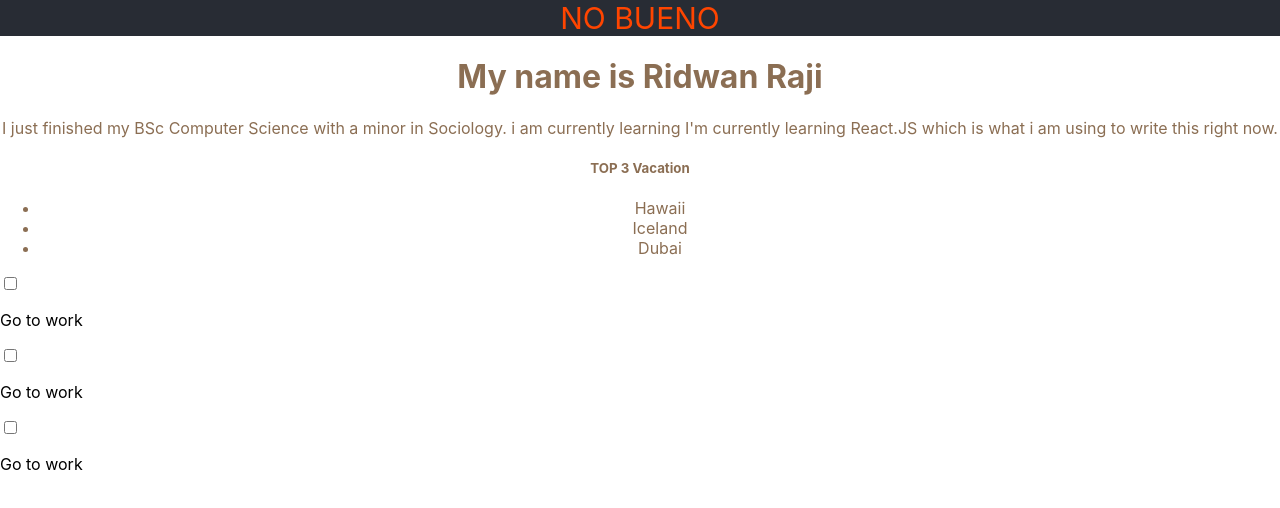
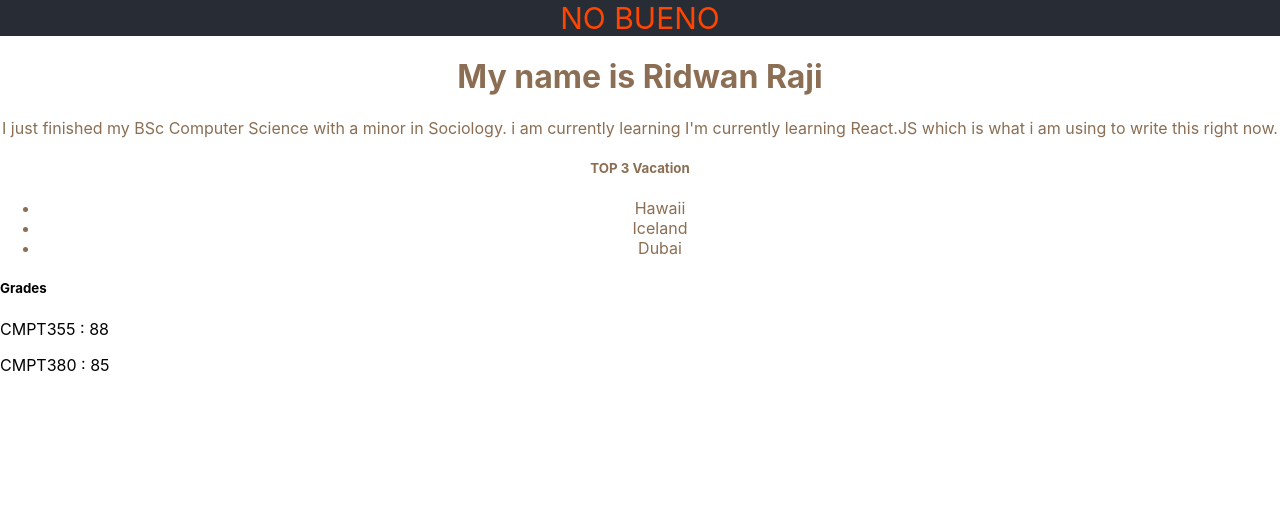
Before and after one commit to ridwanraji/LearnReact, a React (Create React App) app: page / in a window 1280 px wide. Shown: the top 508 px of the page. Built offline with nearby package versions, Linux system fonts and the light colour scheme.

Commit message:
Understanding props and reusable components

```diff
--- a/src/App.js
+++ b/src/App.js
@@ -1,16 +1,24 @@
 import React from 'react';
-import CheckboxComponent from './Components/CheckboxComp'
+// import CheckboxComponent from './Components/CheckboxComp'
 import NavComponent from './Components/NavComponent'
 import MyInfo from './Components/MyInfo'
+import SchoolGrades from './Components/SchoolGradesComponent'
 
 function App() {
   return (
     <div>
       <NavComponent />
+
       <MyInfo />
-      <CheckboxComponent />
-      <CheckboxComponent />
-      <CheckboxComponent />
+
+      <h5> Grades </h5>
+      <SchoolGrades
+        course = "CMPT355"
+        grade = "88"/>
+
+      <SchoolGrades
+        course = "CMPT380"
+        grade = "85"/>
     </div>
   );
 }
--- /dev/null
+++ b/src/Components/SchoolGradesComponent.js
@@ -0,0 +1,11 @@
+import React from 'react'
+
+function SchoolGrades (props) {
+    return(
+        <div>
+            <p>{props.course} : {props.grade}</p>
+        </div>
+    )
+}
+
+export default SchoolGrades
```
